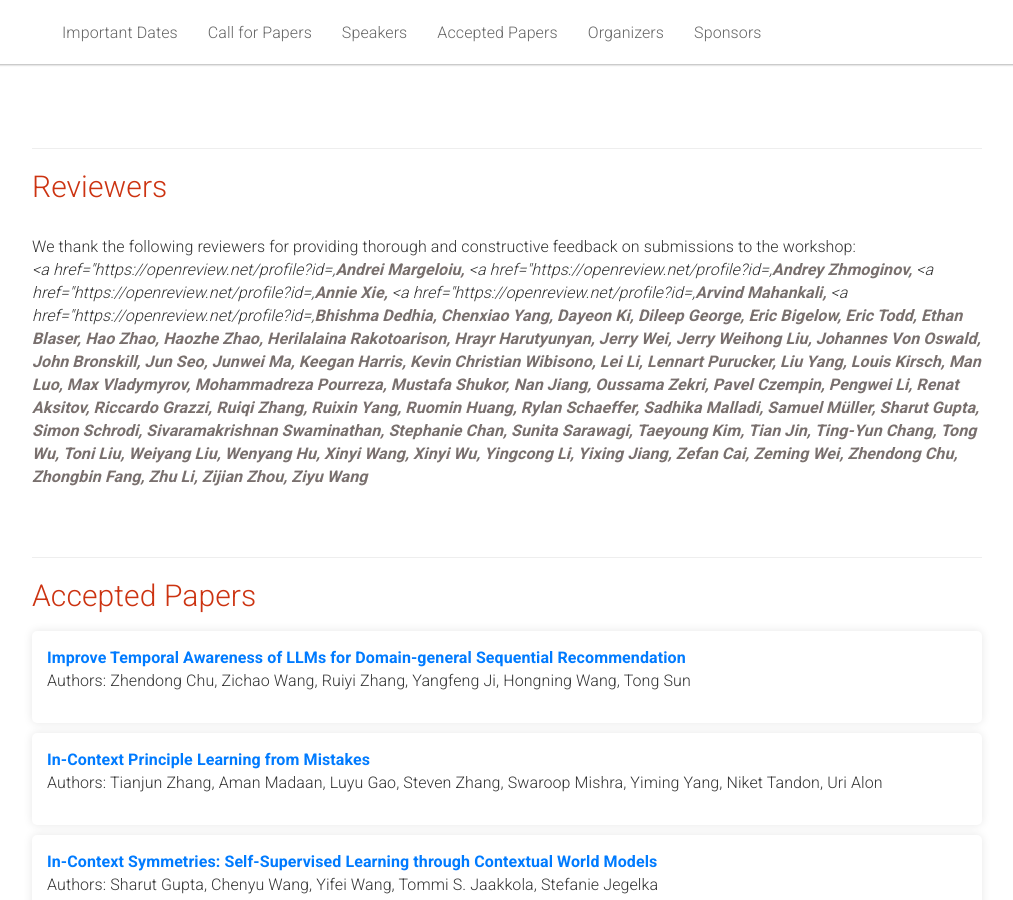
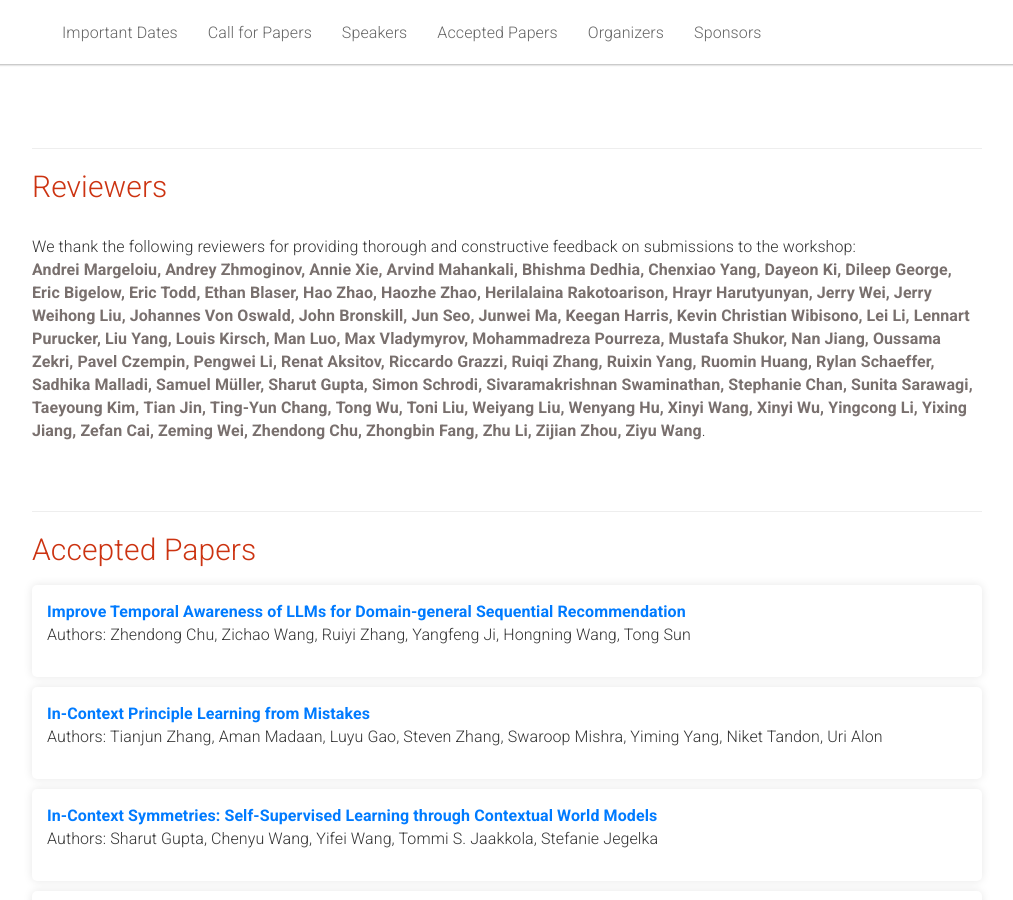
Before and after one commit to iclworkshop/iclworkshop.github.io, a Jekyll site: the page built from _pages/home.md, in a window 1280 px wide and 900 px high, scrolled down 3952 px. Shown: the whole window, without its empty margins (133-1146 px from the left). Built offline with Jekyll 4.4.1, drawn with Linux system fonts in a browser that asks for light colours.

Commit message:
fix formatting issue

```diff
--- a/_pages/home.md
+++ b/_pages/home.md
@@ -412,12 +412,11 @@ To sustain our review and program selection processes, we require <b>at least on
     We thank the following reviewers for providing thorough and constructive feedback on
     submissions to the workshop:
     <br />
-    <i>
-<a href="https://openreview.net/profile?id=,<a href="https://openreview.net/profile?id=~Andrei_Margeloiu1">Andrei Margeloiu,</a>
-<a href="https://openreview.net/profile?id=,<a href="https://openreview.net/profile?id=~Andrey_Zhmoginov1">Andrey Zhmoginov,</a>
-<a href="https://openreview.net/profile?id=,<a href="https://openreview.net/profile?id=~Annie_Xie1">Annie Xie,</a>
-<a href="https://openreview.net/profile?id=,<a href="https://openreview.net/profile?id=~Arvind_V._Mahankali1">Arvind Mahankali,</a>
-<a href="https://openreview.net/profile?id=,<a href="https://openreview.net/profile?id=~Bhishma_Dedhia1">Bhishma Dedhia,</a>
+<a href="https://openreview.net/profile?id=~Andrei_Margeloiu1">Andrei Margeloiu,</a>
+<a href="https://openreview.net/profile?id=~Andrey_Zhmoginov1">Andrey Zhmoginov,</a>
+<a href="https://openreview.net/profile?id=~Annie_Xie1">Annie Xie,</a>
+<a href="https://openreview.net/profile?id=~Arvind_V._Mahankali1">Arvind Mahankali,</a>
+<a href="https://openreview.net/profile?id=~Bhishma_Dedhia1">Bhishma Dedhia,</a>
 <a href="https://openreview.net/profile?id=~Chenxiao_Yang1">Chenxiao Yang,</a>
 <a href="https://openreview.net/profile?id=~Dayeon_Ki1">Dayeon Ki,</a>
 <a href="https://openreview.net/profile?id=~Dileep_George1">Dileep George,</a>
@@ -478,8 +477,7 @@ To sustain our review and program selection processes, we require <b>at least on
 <a href="https://openreview.net/profile?id=~Zhongbin_Fang1">Zhongbin Fang,</a>
 <a href="https://openreview.net/profile?id=~Zhu_Li3">Zhu Li,</a>
 <a href="https://openreview.net/profile?id=~Zijian_Zhou4">Zijian Zhou,</a>
-<a href="https://openreview.net/profile?id=~Ziyu_Wang2">Ziyu Wang</a>
-    </i>
+<a href="https://openreview.net/profile?id=~Ziyu_Wang2">Ziyu Wang</a>.
 </div>
 </div>
 <br/>
```
